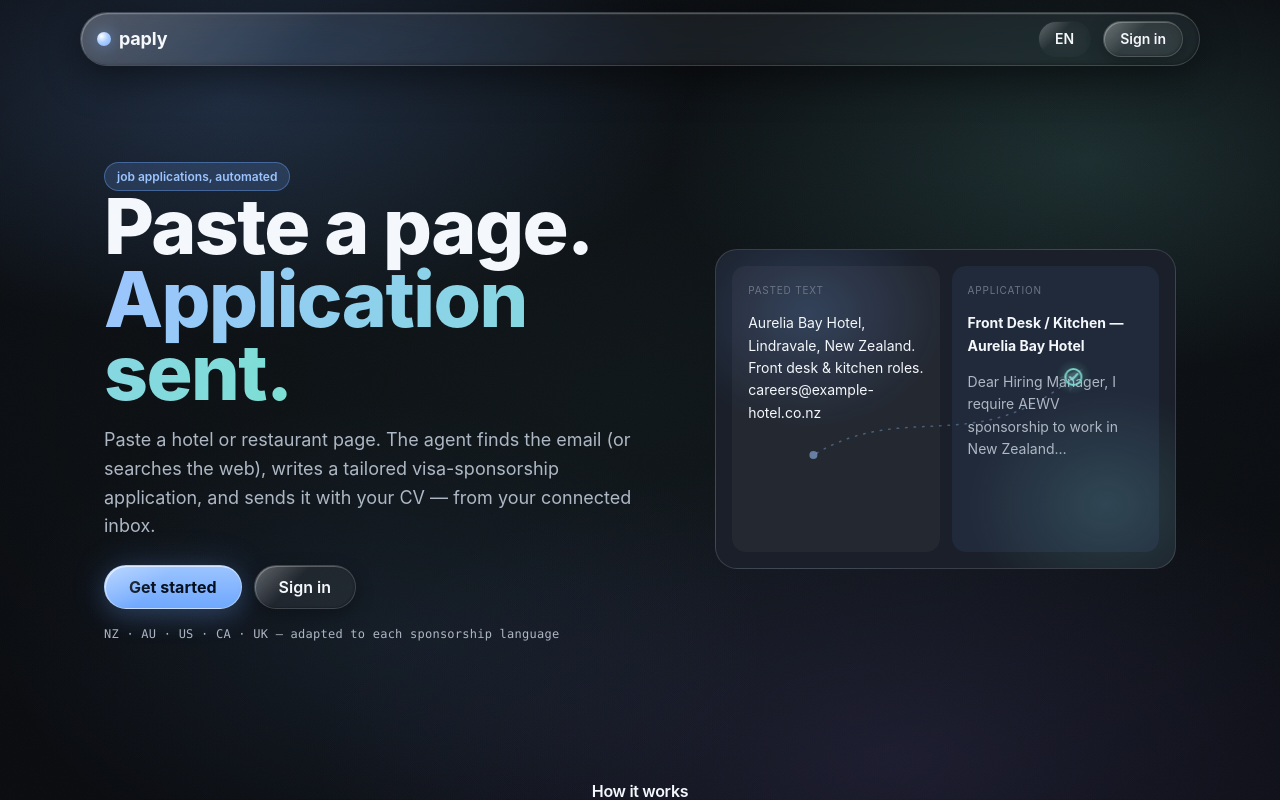
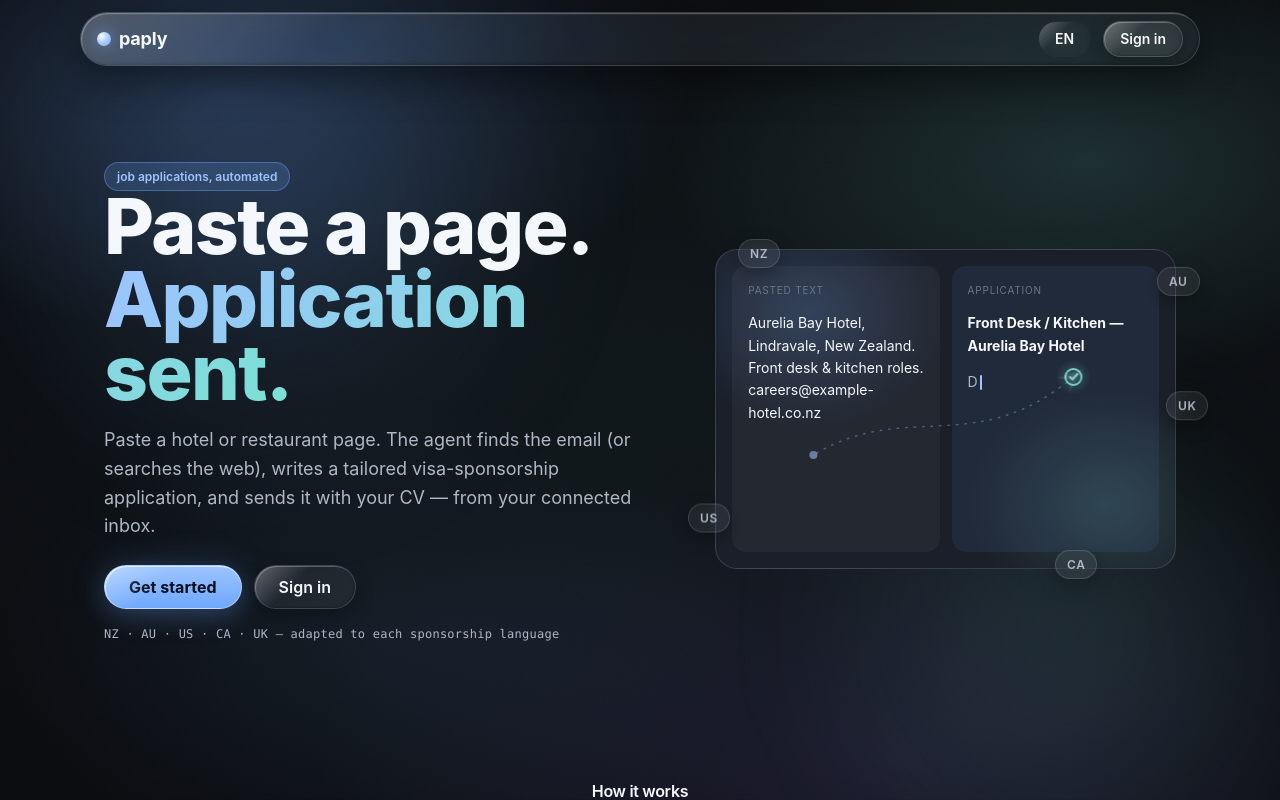
Before and after one commit to uafurkan/furkanjob, a Next.js app: page / in a window 1280 px wide. Shown: the top 800 px of the page. Built offline with nearby package versions, Linux system fonts and the light colour scheme; no server answers.

Commit message:
Add aurora drift, self-writing draft, floating country pills, settling headline

```diff
--- a/app/layout.tsx
+++ b/app/layout.tsx
@@ -43,6 +43,7 @@ export default function RootLayout({ children }: { children: React.ReactNode })
     <html lang={lang}>
       <body>
         <div className="app-backdrop" aria-hidden />
+        <div className="app-aurora" aria-hidden />
         <div className="app-grain" aria-hidden />
         <Providers initialLang={lang}>{children}</Providers>
         <Analytics />
--- a/app/page.tsx
+++ b/app/page.tsx
@@ -1,6 +1,7 @@
 import Link from "next/link";
 import { LangToggle } from "@/components/i18n";
 import { getT } from "@/lib/i18n-server";
+import HeroDraft from "@/components/HeroDraft";
 
 export default function Landing() {
   const { t } = getT();
@@ -64,8 +65,19 @@ export default function Landing() {
             <div className="scene-side scene-out">
               <div className="scene-tag">{t("landing.scene.application")}</div>
               <p><b>Front Desk / Kitchen — Aurelia Bay Hotel</b></p>
-              <p className="text-secondary">Dear Hiring Manager, I require AEWV sponsorship to work in New Zealand…</p>
+              <p className="text-secondary">
+                <HeroDraft text="Dear Hiring Manager, I require AEWV sponsorship to work in New Zealand…" />
+              </p>
             </div>
+          </div>
+
+          {/* Floating target-country pills — apply anywhere. */}
+          <div className="hero-orbit" aria-hidden="true">
+            <span className="orbit-chip" style={{ top: "-3%", left: "5%", animationDelay: "0s" }}>NZ</span>
+            <span className="orbit-chip" style={{ top: "7%", right: "-5%", animationDelay: "1.1s" }}>AU</span>
+            <span className="orbit-chip" style={{ top: "47%", right: "-7%", animationDelay: "2.3s" }}>UK</span>
+            <span className="orbit-chip" style={{ bottom: "9%", left: "-6%", animationDelay: "1.7s" }}>US</span>
+            <span className="orbit-chip" style={{ bottom: "-4%", right: "17%", animationDelay: "0.6s" }}>CA</span>
           </div>
 
           {/* Decorative: a paper plane carrying the application from pasted text → sent. */}
--- /dev/null
+++ b/components/HeroDraft.tsx
@@ -0,0 +1,51 @@
+"use client";
+import { useEffect, useState } from "react";
+
+// Types the draft body out, holds, erases, and loops — visualises "the draft writes itself".
+// Honours prefers-reduced-motion by showing the full text statically.
+export default function HeroDraft({ text }: { text: string }) {
+  const [n, setN] = useState(0);
+  const [reduced, setReduced] = useState(false);
+
+  useEffect(() => {
+    const mq = window.matchMedia("(prefers-reduced-motion: reduce)");
+    if (mq.matches) {
+      setReduced(true);
+      return;
+    }
+    let i = 0;
+    let phase: "typing" | "holding" | "erasing" = "typing";
+    let hold = 0;
+    const id = setInterval(() => {
+      if (phase === "typing") {
+        i++;
+        if (i >= text.length) {
+          i = text.length;
+          phase = "holding";
+        }
+      } else if (phase === "holding") {
+        hold++;
+        if (hold > 30) {
+          hold = 0;
+          phase = "erasing";
+        }
+      } else {
+        i -= 2;
+        if (i <= 0) {
+          i = 0;
+          phase = "typing";
+        }
+      }
+      setN(i);
+    }, 45);
+    return () => clearInterval(id);
+  }, [text]);
+
+  if (reduced) return <span>{text}</span>;
+  return (
+    <span>
+      {text.slice(0, n)}
+      <span className="type-caret" aria-hidden />
+    </span>
+  );
+}
--- a/styles/app.css
+++ b/styles/app.css
@@ -62,6 +62,43 @@
   .flight-plane { offset-distance: 80%; opacity: 1; }
   .flight-target { opacity: 1; }
   .flight-glow { opacity: .5; }
+}
+
+/* Headline that settles into focus on load (protocol: "things become clear"). */
+.hero-title { animation: title-settle 900ms var(--ease-standard) both; }
+@keyframes title-settle {
+  from { filter: blur(10px); letter-spacing: .05em; opacity: 0; }
+  to   { filter: blur(0);    letter-spacing: -.02em; opacity: 1; }
+}
+
+/* Typewriter caret for the self-writing draft. */
+.type-caret {
+  display: inline-block; width: 2px; height: 1.05em; margin-left: 2px;
+  background: var(--accent-bright); vertical-align: text-bottom; border-radius: 1px;
+  animation: caret-blink 1s steps(1) infinite;
+}
+@keyframes caret-blink { 0%, 50% { opacity: 1; } 50.01%, 100% { opacity: 0; } }
+
+/* Floating target-country pills orbiting the hero scene. */
+.hero-orbit { position: absolute; inset: 0; pointer-events: none; z-index: 3; }
+.orbit-chip {
+  position: absolute; padding: 4px 11px; border-radius: 999px;
+  font-size: var(--text-12); font-weight: 600; letter-spacing: .05em;
+  color: var(--content-secondary);
+  background: rgba(255, 255, 255, .06); border: 1px solid var(--glass-stroke);
+  backdrop-filter: blur(8px); -webkit-backdrop-filter: blur(8px);
+  box-shadow: 0 6px 18px rgba(0, 0, 0, .28);
+  animation: orbit-float 7s ease-in-out infinite;
+  will-change: transform;
+}
+@keyframes orbit-float {
+  0%, 100% { transform: translateY(0) rotate(-.5deg); }
+  50%      { transform: translateY(-9px) rotate(.5deg); }
+}
+
+@media (prefers-reduced-motion: reduce) {
+  .hero-title { animation: none; }
+  .orbit-chip { animation: none; }
 }
 
 .features { display: grid; grid-template-columns: repeat(3, 1fr); gap: var(--space-4); margin-top: var(--space-12); }
--- a/styles/tokens.css
+++ b/styles/tokens.css
@@ -96,6 +96,33 @@ body {
     radial-gradient(80% 80% at 50% 50%, rgba(124, 224, 211, 0.05), transparent 80%),
     var(--bg-void);
 }
+/* Slow-drifting aurora blobs over the static backdrop — calm, single atmosphere, GPU-cheap. */
+.app-aurora { position: fixed; inset: -12%; z-index: -2; pointer-events: none; }
+.app-aurora::before, .app-aurora::after {
+  content: ""; position: absolute; border-radius: 50%; filter: blur(55px); will-change: transform;
+}
+.app-aurora::before {
+  width: 52vw; height: 52vw; left: 4%; top: -4%;
+  background: radial-gradient(circle, rgba(111, 168, 255, 0.16), transparent 65%);
+  animation: aurora-a 36s ease-in-out infinite;
+}
+.app-aurora::after {
+  width: 46vw; height: 46vw; right: 4%; bottom: -4%;
+  background: radial-gradient(circle, rgba(124, 224, 211, 0.13), transparent 65%);
+  animation: aurora-b 44s ease-in-out infinite;
+}
+@keyframes aurora-a {
+  0%, 100% { transform: translate(0, 0) scale(1); }
+  50% { transform: translate(7vw, 6vh) scale(1.12); }
+}
+@keyframes aurora-b {
+  0%, 100% { transform: translate(0, 0) scale(1); }
+  50% { transform: translate(-6vw, -5vh) scale(1.1); }
+}
+@media (prefers-reduced-motion: reduce) {
+  .app-aurora::before, .app-aurora::after { animation: none; }
+}
+
 /* very low grain to turn flat areas into "material" (protocol §4) */
 .app-grain {
   position: fixed; inset: 0; z-index: -1; pointer-events: none; opacity: .025;
```
